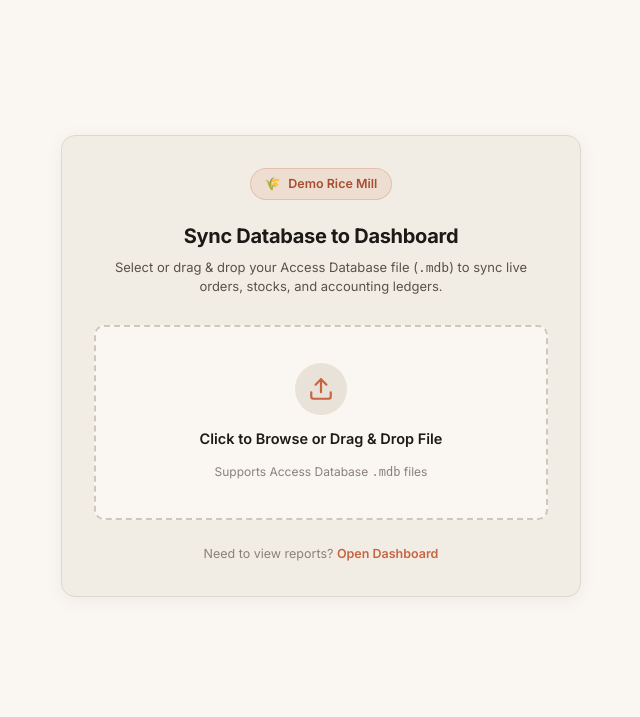
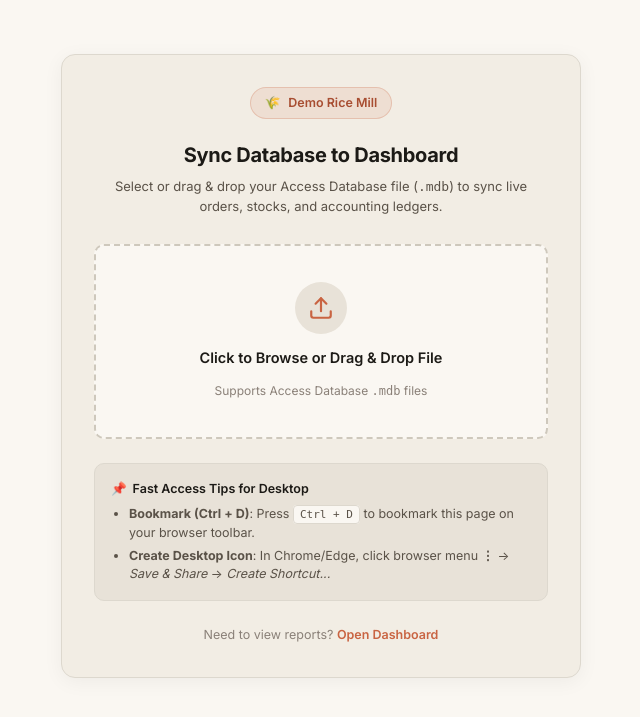
Before and after one commit to shivagolla1/Rice-Mill-Dashboard, a Flask app: page /quick-upload in a window 1280 px wide. Shown: the part 68-785 px from the top of the page, without its empty margins (319-959 px from the left). Run offline with Flask 3, Linux system fonts and the light colour scheme; some libraries are stand-ins or nearby versions.

Commit message:
Replace batch script generator with 100% antivirus-clean HTML page launcher and add in-browser Desktop Shortcut guidance

```diff
--- a/App/app.py
+++ b/App/app.py
@@ -1884,78 +1884,64 @@ def api_super_admin_download_uploader(license_key):
     company_name = tenant.get('company_name', 'Rice Mill')
     secret_token = tenant.get('secret_token', license_key)
     cloud_url = request.host_url.rstrip('/')
+    target_url = f"{cloud_url}/quick-upload?code={company_code}&token={secret_token}"
 
     config_content = f"""# Rice Mill Dashboard — Client Sync Configuration
 CLOUD_URL={cloud_url}
 LICENSE_KEY={license_key}
 COMPANY_CODE={company_code}
 SYNC_SECRET_TOKEN={secret_token}
+UPLOAD_URL={target_url}
 """
 
-    shortcut_bat_content = """@echo off
-title Rice Mill Dashboard - Desktop Shortcut Creator
-setlocal enabledelayedexpansion
-
-set "SCRIPT_DIR=%~dp0"
-set "CONFIG_FILE=%SCRIPT_DIR%sync_config.txt"
-
-set "CLOUD_URL=https://ricemilldashboard.up.railway.app"
-set "COMPANY_CODE=DEMO"
-set "SYNC_SECRET_TOKEN=RiceMillSyncSecretToken2026!"
-
-if exist "%CONFIG_FILE%" (
-    for /f "usebackq tokens=1,2 delims==" %%a in ("%CONFIG_FILE%") do (
-        set "k=%%a"
-        set "v=%%b"
-        if "!k!"=="CLOUD_URL" set "CLOUD_URL=!v!"
-        if "!k!"=="COMPANY_CODE" set "COMPANY_CODE=!v!"
-        if "!k!"=="SYNC_SECRET_TOKEN" set "SYNC_SECRET_TOKEN=!v!"
-        if "!k!"=="LICENSE_KEY" if "!SYNC_SECRET_TOKEN!"=="" set "SYNC_SECRET_TOKEN=!v!"
-    )
-)
-
-set "TARGET_URL=%CLOUD_URL%/quick-upload?code=%COMPANY_CODE%&token=%SYNC_SECRET_TOKEN%"
-
-powershell -ExecutionPolicy Bypass -NoProfile -Command "$desktop=[Environment]::GetFolderPath('Desktop'); $lnk=Join-Path $desktop 'Upload Database to Cloud.url'; $writer=[System.IO.File]::CreateText($lnk); $writer.WriteLine('[InternetShortcut]'); $writer.WriteLine('URL=%TARGET_URL%'); $writer.WriteLine('IconIndex=0'); $writer.Close()"
-
-echo.
-echo ====================================================
-echo  [SUCCESS] Desktop Shortcut Created!
-echo ====================================================
-echo.
-echo  Shortcut Name: Upload Database to Cloud.url
-echo  Target URL:   %TARGET_URL%
-echo.
-echo  Double-click "Upload Database to Cloud" on your
-echo  Desktop anytime to sync your database.
-echo.
-pause
+    html_launcher_content = f"""<!DOCTYPE html>
+<html lang="en">
+<head>
+  <meta charset="UTF-8">
+  <title>Open Quick Upload — {company_name}</title>
+  <meta http-equiv="refresh" content="0;url={target_url}">
+  <style>
+    body {{ font-family: 'Segoe UI', system-ui, sans-serif; background: #faf7f2; color: #1c1a16; text-align: center; padding: 60px 20px; }}
+    .card {{ background: #f2ede4; border: 1px solid #ddd8ce; border-radius: 12px; max-width: 480px; margin: 0 auto; padding: 32px; box-shadow: 0 4px 12px rgba(0,0,0,0.05); }}
+    .btn {{ display: inline-block; background: #c96442; color: #fff; text-decoration: none; padding: 12px 24px; border-radius: 8px; font-weight: 600; margin-top: 16px; }}
+    .btn:hover {{ background: #a84e32; }}
+  </style>
+</head>
+<body>
+  <div class="card">
+    <h2>🌾 Opening {company_name} Quick Upload...</h2>
+    <p style="color:#5a5248; font-size:14px; margin-top:8px;">Redirecting you to the cloud database upload portal.</p>
+    <a href="{target_url}" class="btn">Click Here if Not Redirected Automatically →</a>
+  </div>
+</body>
+</html>
 """
 
     readme_content = f"""====================================================
   {company_name} ({company_code}) — Quick Upload Setup
 ====================================================
 
-INSTRUCTIONS FOR FIRST-TIME SETUP:
-1. Double-click "create_shortcut.bat".
-2. A shortcut named "Upload Database to Cloud.url" will appear on your Desktop.
-3. Double-click "Upload Database to Cloud.url" on your Desktop anytime to drag and drop your Access Database (.mdb) file.
+INSTRUCTIONS FOR FIRST-TIME SETUP (100% Antivirus Clean):
+1. Double-click "Open_Upload_Page.html".
+2. It will open your web browser directly to your mill's quick upload portal.
+3. In Chrome or Edge, click Ctrl + D to bookmark the page, or drag the lock icon in the address bar to your desktop!
 """
 
     zip_buffer = io.BytesIO()
     with zipfile.ZipFile(zip_buffer, 'w', zipfile.ZIP_DEFLATED) as zf:
         zf.writestr('sync_config.txt', config_content)
-        zf.writestr('create_shortcut.bat', shortcut_bat_content)
+        zf.writestr('Open_Upload_Page.html', html_launcher_content)
         zf.writestr('README.txt', readme_content)
 
     zip_buffer.seek(0)
-    safe_filename = f"{company_code}_Desktop_Uploader.zip"
+    safe_filename = f"{company_code}_Quick_Upload.zip"
 
     return Response(
         zip_buffer.getvalue(),
         mimetype='application/zip',
         headers={'Content-Disposition': f'attachment; filename={safe_filename}'}
     )
+
 
 
 
--- a/App/templates/upload.html
+++ b/App/templates/upload.html
@@ -350,9 +350,20 @@
 
       <button class="btn-primary" id="btnDashboard" onclick="window.location.href='/'">Open Dashboard Analytics →</button>
 
+      <div class="tip-card" style="margin-top:24px; background:var(--sur2); border:1px solid var(--bdr); border-radius:var(--r); padding:16px; font-size:12.5px; color:var(--tx2); text-align:left; line-height:1.5;">
+        <div style="font-weight:600; color:var(--tx); margin-bottom:6px; display:flex; align-items:center; gap:6px;">
+          <span>📌</span> <span>Fast Access Tips for Desktop</span>
+        </div>
+        <ul style="padding-left:18px; margin:0;">
+          <li style="margin-bottom:4px;"><strong>Bookmark (Ctrl + D)</strong>: Press <kbd style="background:var(--bg); border:1px solid var(--bdr); border-radius:4px; padding:2px 6px; font-size:11px; font-family:var(--mono);">Ctrl + D</kbd> to bookmark this page on your browser toolbar.</li>
+          <li><strong>Create Desktop Icon</strong>: In Chrome/Edge, click browser menu <strong>⋮</strong> &rarr; <em>Save & Share</em> &rarr; <em>Create Shortcut...</em></li>
+        </ul>
+      </div>
+
       <div class="footer-link">
         Need to view reports? <a href="/">Open Dashboard</a>
       </div>
+
     </div>
   </div>
 
```
